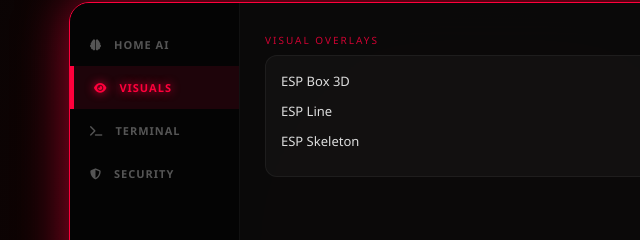
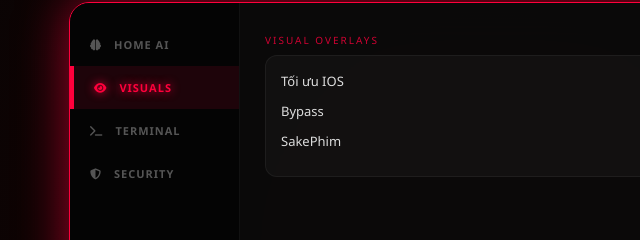
Before and after one commit to vzdzrj75v6-ui/vnware, a plain HTML site: page index.html in a window 1280 px wide. Both pictures are taken after a click on the element "VISUALS". Shown: the part 148-388 px from the top of the page, 146-786 px from the left. Drawn offline with Linux system fonts and the light colour scheme.

Commit message:
Change title and update visual overlay options

```diff
--- a/index.html
+++ b/index.html
@@ -3,7 +3,7 @@
 <head>
     <meta charset="UTF-8">
     <meta name="viewport" content="width=device-width, initial-scale=1.0, maximum-scale=1.0, user-scalable=no">
-    <title>VNCHEAT AI NEXT-GEN</title>
+    <title>VNCHEAT</title>
     <link rel="stylesheet" href="https://cdnjs.cloudflare.com/ajax/libs/font-awesome/6.4.0/css/all.min.css">
     <style>
         :root { --neon: #ff003c; --glow: rgba(255, 0, 60, 0.6); --dark: #050505; }
@@ -150,9 +150,9 @@
     <div id="visuals" class="main-content">
         <div class="section-title">Visual Overlays</div>
         <div class="card">
-            <div class="row"><span>ESP Box 3D</span><label class="switch"><input type="checkbox"><span class="slider"></span></label></div>
-            <div class="row"><span>ESP Line</span><label class="switch"><input type="checkbox"><span class="slider"></span></label></div>
-            <div class="row"><span>ESP Skeleton</span><label class="switch"><input type="checkbox"><span class="slider"></span></label></div>
+            <div class="row"><span>Tối ưu IOS</span><label class="switch"><input type="checkbox"><span class="slider"></span></label></div>
+            <div class="row"><span>Bypass</span><label class="switch"><input type="checkbox"><span class="slider"></span></label></div>
+            <div class="row"><span>SakePhim</span><label class="switch"><input type="checkbox"><span class="slider"></span></label></div>
         </div>
     </div>
 
```
